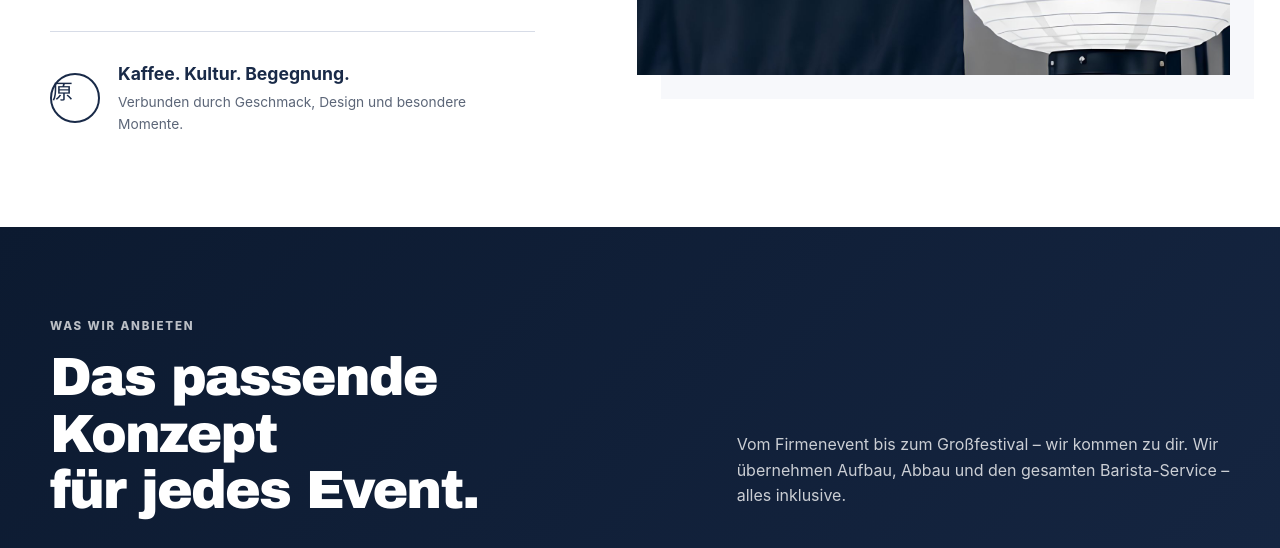
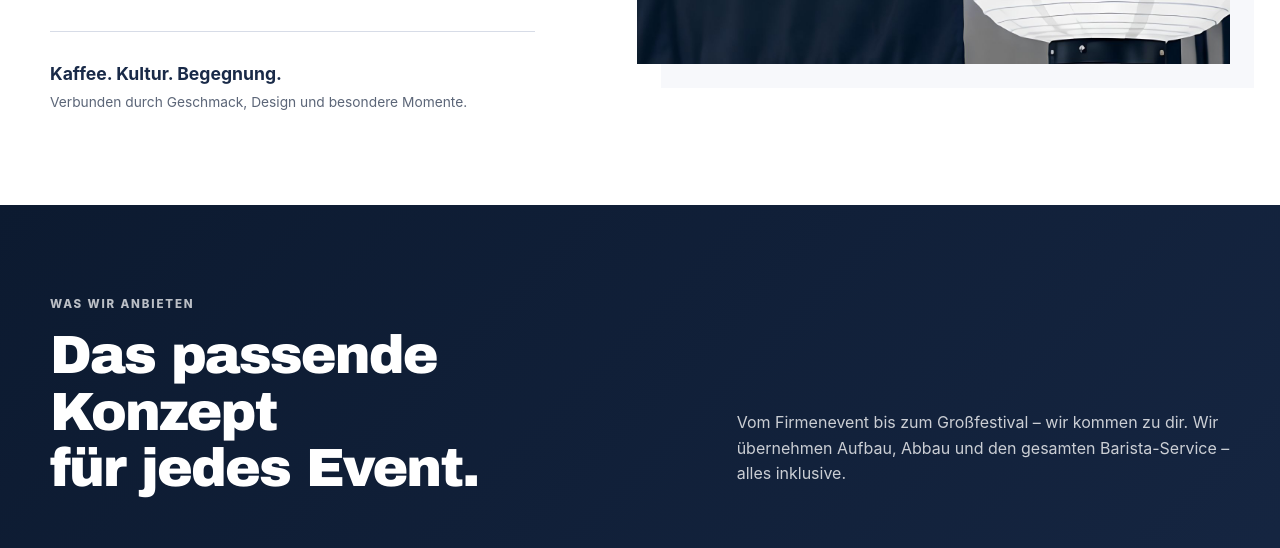
Before and after one commit to YounesBouqoro/HARAYAKI-new, a plain HTML site: page index.html in a window 1280 px wide. Shown: the part 1321-1869 px from the top of the page. Drawn offline with Linux system fonts and the light colour scheme.

Commit message:
Update index.html

```diff
--- a/index.html
+++ b/index.html
@@ -86,7 +86,6 @@
           <p>Unser Anspruch ist es, hochwertige Coffee-Catering-Erlebnisse zu schaffen, die nicht nur gut schmecken, sondern auch in Erinnerung bleiben. Japanisch inspirierte Ästhetik, kompromisslose Qualität und Liebe zum Detail prägen jeden Auftritt von HARAYAKI.</p>
 
           <div class="story-statement">
-            <span class="statement-mark" aria-hidden="true">原</span>
             <div>
               <strong>Kaffee. Kultur. Begegnung.</strong>
               <span>Verbunden durch Geschmack, Design und besondere Momente.</span>
```
